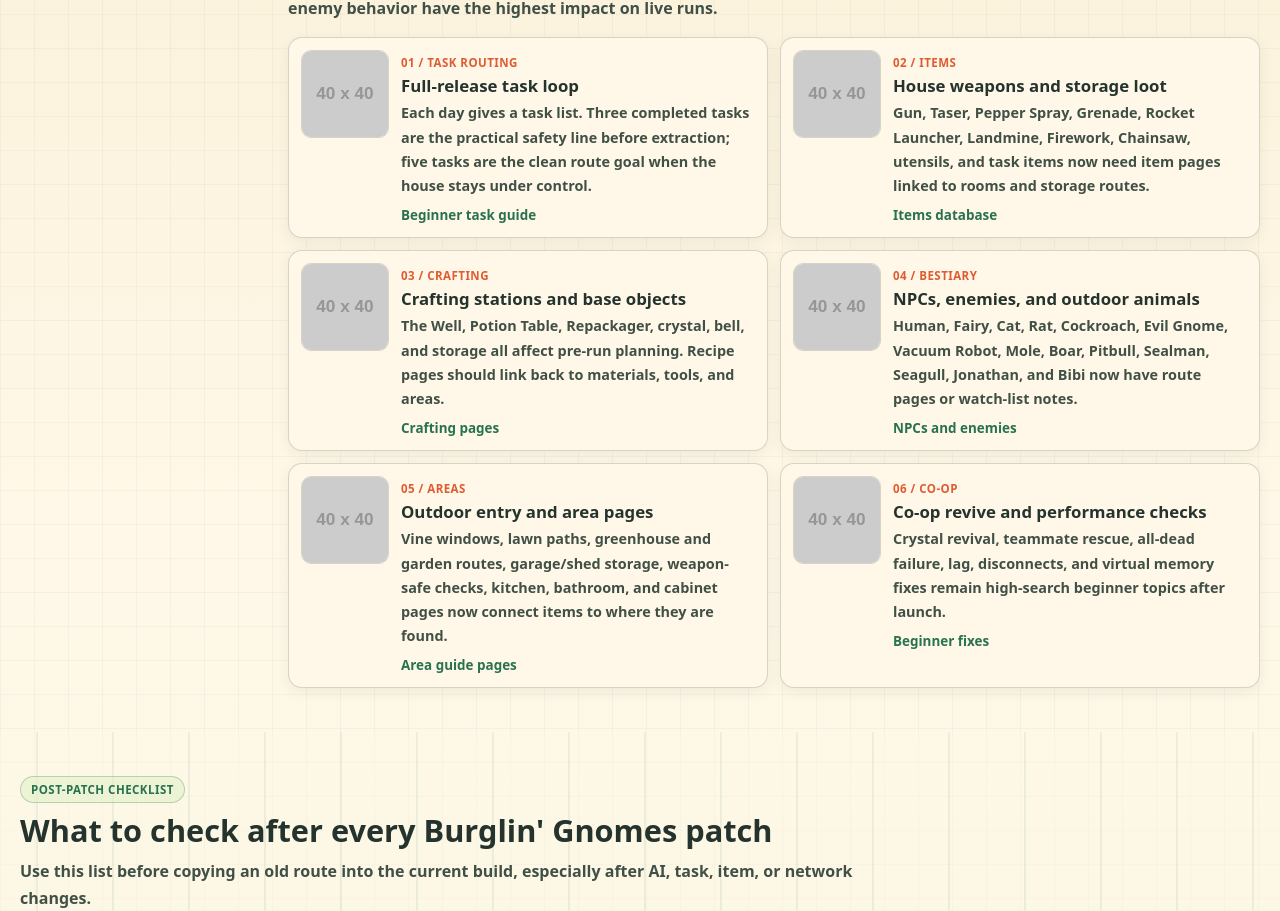
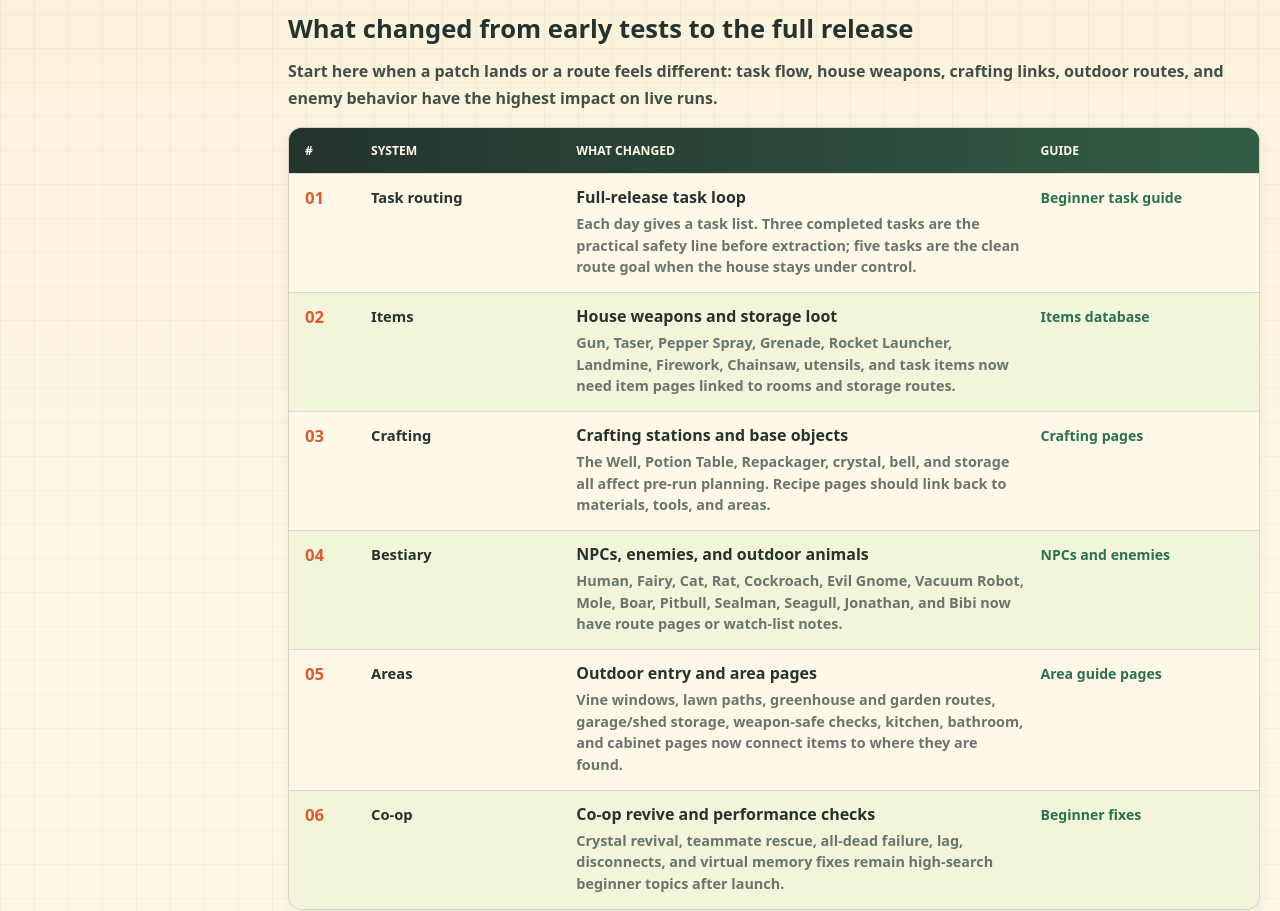
Before and after one commit to wyong32/Burglin-Gnomes, a Vue app: page /updates in a window 1280 px wide. Shown: the part 1074-1985 px from the top of the page. Built offline with nearby package versions, Linux system fonts and the light colour scheme.

Commit message:
修改布局

```diff
--- a/src/assets/global.css
+++ b/src/assets/global.css
@@ -163,7 +163,6 @@ img {
   position: relative;
   overflow: hidden;
   width: 100%;
-  aspect-ratio: 595 / 340;
   margin: 0;
   border: 1px solid var(--color-border);
   border-radius: var(--radius-md);
@@ -173,7 +172,7 @@ img {
 .hero-art img {
   display: block;
   width: 100%;
-  height: auto;
+  height: 100%;
   object-fit: contain;
 }
 
@@ -910,70 +909,6 @@ img {
   line-height: 1.4;
 }
 
-.preview-grid {
-  display: grid;
-  grid-template-columns: repeat(2, minmax(0, 1fr));
-  gap: 12px;
-}
-
-.preview-card {
-  display: grid;
-  grid-template-columns: 88px minmax(0, 1fr);
-  gap: 12px;
-  align-items: start;
-  padding: 12px;
-  border: 1px solid var(--color-border);
-  border-radius: var(--radius-md);
-  background: var(--color-surface);
-  color: inherit;
-  box-shadow: var(--shadow-card);
-  transition:
-    background 140ms ease,
-    border-color 140ms ease;
-}
-
-.preview-card:hover,
-.preview-card:focus-visible {
-  border-color: rgba(40, 114, 79, 0.35);
-  background: rgba(255, 248, 232, 0.92);
-  outline: none;
-}
-
-.preview-card img {
-  width: 88px;
-  height: 88px;
-  border: 1px solid var(--color-border);
-  border-radius: var(--radius-sm);
-  object-fit: cover;
-}
-
-.preview-card small {
-  color: var(--color-accent);
-  font-size: 0.72rem;
-  font-weight: 800;
-  letter-spacing: 0.04em;
-  text-transform: uppercase;
-}
-
-.preview-card h3 {
-  margin-top: 4px;
-  font-size: 1.05rem;
-  line-height: 1.15;
-}
-
-.preview-card p {
-  margin-top: 6px;
-  font-size: 0.9rem;
-}
-
-.preview-card__target {
-  display: inline-block;
-  margin-top: 8px;
-  color: var(--color-primary);
-  font-size: 0.84rem;
-  font-weight: 800;
-}
-
 .detail-page .page-hero {
   grid-template-columns: minmax(0, 1fr) minmax(180px, 260px);
 }
@@ -1031,7 +966,6 @@ img {
   .media-band,
   .split-panel,
   .intro-band__inner,
-  .preview-grid,
   .guide-layout {
     grid-template-columns: 1fr;
   }
--- a/src/views/UpdatesView.vue
+++ b/src/views/UpdatesView.vue
@@ -70,60 +70,66 @@
                 Start here when a patch lands or a route feels different: task flow, house weapons,
                 crafting links, outdoor routes, and enemy behavior have the highest impact on live runs.
               </p>
-              <div class="preview-grid" aria-label="Release guide priorities">
-                <RouterLink to="/beginner#first-tasks" class="preview-card">
-                  <img src="https://placehold.co/40x40/ffdac1/6B9B7B?text=" alt="Full-release task loop" />
-                  <div>
-                    <small>01 / Task routing</small>
-                    <h3>Full-release task loop</h3>
-                    <p>Each day gives a task list. Three completed tasks are the practical safety line before extraction; five tasks are the clean route goal when the house stays under control.</p>
-                    <span class="preview-card__target">Beginner task guide</span>
-                  </div>
+              <div class="data-table change-table" aria-label="Release guide priorities">
+                <div class="table-row table-head change-row">
+                  <span>#</span>
+                  <span>System</span>
+                  <span>What changed</span>
+                  <span>Guide</span>
+                </div>
+                <RouterLink to="/beginner#first-tasks" class="table-row change-row change-link">
+                  <strong>01</strong>
+                  <span class="change-system">Task routing</span>
+                  <span class="change-copy">
+                    <strong>Full-release task loop</strong>
+                    <span>Each day gives a task list. Three completed tasks are the practical safety line before extraction; five tasks are the clean route goal when the house stays under control.</span>
+                  </span>
+                  <span class="change-dest">Beginner task guide</span>
                 </RouterLink>
-                <RouterLink to="/items" class="preview-card">
-                  <img src="https://placehold.co/40x40/ffdac1/6B9B7B?text=" alt="House weapons and storage loot" />
-                  <div>
-                    <small>02 / Items</small>
-                    <h3>House weapons and storage loot</h3>
-                    <p>Gun, Taser, Pepper Spray, Grenade, Rocket Launcher, Landmine, Firework, Chainsaw, utensils, and task items now need item pages linked to rooms and storage routes.</p>
-                    <span class="preview-card__target">Items database</span>
-                  </div>
+                <RouterLink to="/items" class="table-row change-row change-link">
+                  <strong>02</strong>
+                  <span class="change-system">Items</span>
+                  <span class="change-copy">
+                    <strong>House weapons and storage loot</strong>
+                    <span>Gun, Taser, Pepper Spray, Grenade, Rocket Launcher, Landmine, Firework, Chainsaw, utensils, and task items now need item pages linked to rooms and storage routes.</span>
+                  </span>
+                  <span class="change-dest">Items database</span>
                 </RouterLink>
-                <RouterLink to="/crafting" class="preview-card">
-                  <img src="https://placehold.co/40x40/ffdac1/6B9B7B?text=" alt="Crafting stations and base objects" />
-                  <div>
-                    <small>03 / Crafting</small>
-                    <h3>Crafting stations and base objects</h3>
-                    <p>The Well, Potion Table, Repackager, crystal, bell, and storage all affect pre-run planning. Recipe pages should link back to materials, tools, and areas.</p>
-                    <span class="preview-card__target">Crafting pages</span>
-                  </div>
+                <RouterLink to="/crafting" class="table-row change-row change-link">
+                  <strong>03</strong>
+                  <span class="change-system">Crafting</span>
+                  <span class="change-copy">
+                    <strong>Crafting stations and base objects</strong>
+                    <span>The Well, Potion Table, Repackager, crystal, bell, and storage all affect pre-run planning. Recipe pages should link back to materials, tools, and areas.</span>
+                  </span>
+                  <span class="change-dest">Crafting pages</span>
                 </RouterLink>
-                <RouterLink to="/bestiary" class="preview-card">
-                  <img src="https://placehold.co/40x40/ffdac1/6B9B7B?text=" alt="NPCs, enemies, and outdoor animals" />
-                  <div>
-                    <small>04 / Bestiary</small>
-                    <h3>NPCs, enemies, and outdoor animals</h3>
-                    <p>Human, Fairy, Cat, Rat, Cockroach, Evil Gnome, Vacuum Robot, Mole, Boar, Pitbull, Sealman, Seagull, Jonathan, and Bibi now have route pages or watch-list notes.</p>
-                    <span class="preview-card__target">NPCs and enemies</span>
-                  </div>
+                <RouterLink to="/bestiary" class="table-row change-row change-link">
+                  <strong>04</strong>
+                  <span class="change-system">Bestiary</span>
+                  <span class="change-copy">
+                    <strong>NPCs, enemies, and outdoor animals</strong>
+                    <span>Human, Fairy, Cat, Rat, Cockroach, Evil Gnome, Vacuum Robot, Mole, Boar, Pitbull, Sealman, Seagull, Jonathan, and Bibi now have route pages or watch-list notes.</span>
+                  </span>
+                  <span class="change-dest">NPCs and enemies</span>
                 </RouterLink>
-                <RouterLink to="/areas/human-house" class="preview-card">
-                  <img src="https://placehold.co/40x40/ffdac1/6B9B7B?text=" alt="Outdoor entry and area pages" />
-                  <div>
-                    <small>05 / Areas</small>
-                    <h3>Outdoor entry and area pages</h3>
-                    <p>Vine windows, lawn paths, greenhouse and garden routes, garage/shed storage, weapon-safe checks, kitchen, bathroom, and cabinet pages now connect items to where they are found.</p>
-                    <span class="preview-card__target">Area guide pages</span>
-                  </div>
+                <RouterLink to="/areas/human-house" class="table-row change-row change-link">
+                  <strong>05</strong>
+                  <span class="change-system">Areas</span>
+                  <span class="change-copy">
+                    <strong>Outdoor entry and area pages</strong>
+                    <span>Vine windows, lawn paths, greenhouse and garden routes, garage/shed storage, weapon-safe checks, kitchen, bathroom, and cabinet pages now connect items to where they are found.</span>
+                  </span>
+                  <span class="change-dest">Area guide pages</span>
                 </RouterLink>
-                <RouterLink to="/beginner#death-revival" class="preview-card">
-                  <img src="https://placehold.co/40x40/ffdac1/6B9B7B?text=" alt="Co-op revive and performance checks" />
-                  <div>
-                    <small>06 / Co-op</small>
-                    <h3>Co-op revive and performance checks</h3>
-                    <p>Crystal revival, teammate rescue, all-dead failure, lag, disconnects, and virtual memory fixes remain high-search beginner topics after launch.</p>
-                    <span class="preview-card__target">Beginner fixes</span>
-                  </div>
+                <RouterLink to="/beginner#death-revival" class="table-row change-row change-link">
+                  <strong>06</strong>
+                  <span class="change-system">Co-op</span>
+                  <span class="change-copy">
+                    <strong>Co-op revive and performance checks</strong>
+                    <span>Crystal revival, teammate rescue, all-dead failure, lag, disconnects, and virtual memory fixes remain high-search beginner topics after launch.</span>
+                  </span>
+                  <span class="change-dest">Beginner fixes</span>
                 </RouterLink>
               </div>
             </section>
@@ -242,6 +248,66 @@ const updatesSidebarSections = [
   grid-template-columns: 1fr 1.5fr;
 }
 
+.change-row {
+  grid-template-columns: 52px 0.85fr 2fr 0.9fr;
+  align-items: start;
+}
+
+.change-row > strong {
+  color: var(--color-accent);
+  font-size: 1.05rem;
+  line-height: 1.2;
+}
+
+.change-system {
+  color: var(--color-ink);
+  font-size: 0.92rem;
+  font-weight: 800;
+  line-height: 1.3;
+}
+
+.change-copy {
+  display: grid;
+  gap: 6px;
+}
+
+.change-copy > strong {
+  color: var(--color-ink);
+  font-size: 1rem;
+  line-height: 1.2;
+}
+
+.change-copy > span {
+  color: var(--color-muted);
+  font-size: 0.9rem;
+  font-weight: 700;
+  line-height: 1.5;
+}
+
+.change-dest {
+  color: var(--color-primary);
+  font-size: 0.88rem;
+  font-weight: 800;
+  line-height: 1.35;
+}
+
+.change-link {
+  transition:
+    background 180ms ease,
+    border-color 180ms ease;
+}
+
+.change-link:hover,
+.change-link:focus-visible {
+  background: var(--color-panel-2);
+  outline: none;
+}
+
+.change-link:hover .change-dest,
+.change-link:focus-visible .change-dest {
+  color: var(--color-ink);
+}
+
 .queue-row {
   grid-template-columns: 72px minmax(0, 1fr);
 }
@@ -251,13 +317,25 @@ const updatesSidebarSections = [
 }
 
 @media (max-width: 768px) {
-  .preview-card {
-    grid-template-columns: 72px minmax(0, 1fr);
+  .change-row {
+    grid-template-columns: 1fr;
+    gap: 8px;
   }
 
-  .preview-card img {
-    width: 72px;
-    height: 72px;
+  .change-row > strong {
+    font-size: 0.82rem;
+    letter-spacing: 0.04em;
+    text-transform: uppercase;
+  }
+
+  .change-row > strong::before {
+    content: '# ';
+    color: var(--color-muted);
+    font-weight: 800;
+  }
+
+  .change-dest::after {
+    content: ' →';
   }
 }
 </style>
```
Also changed, not shown: scripts/.sitemap-state.json.
